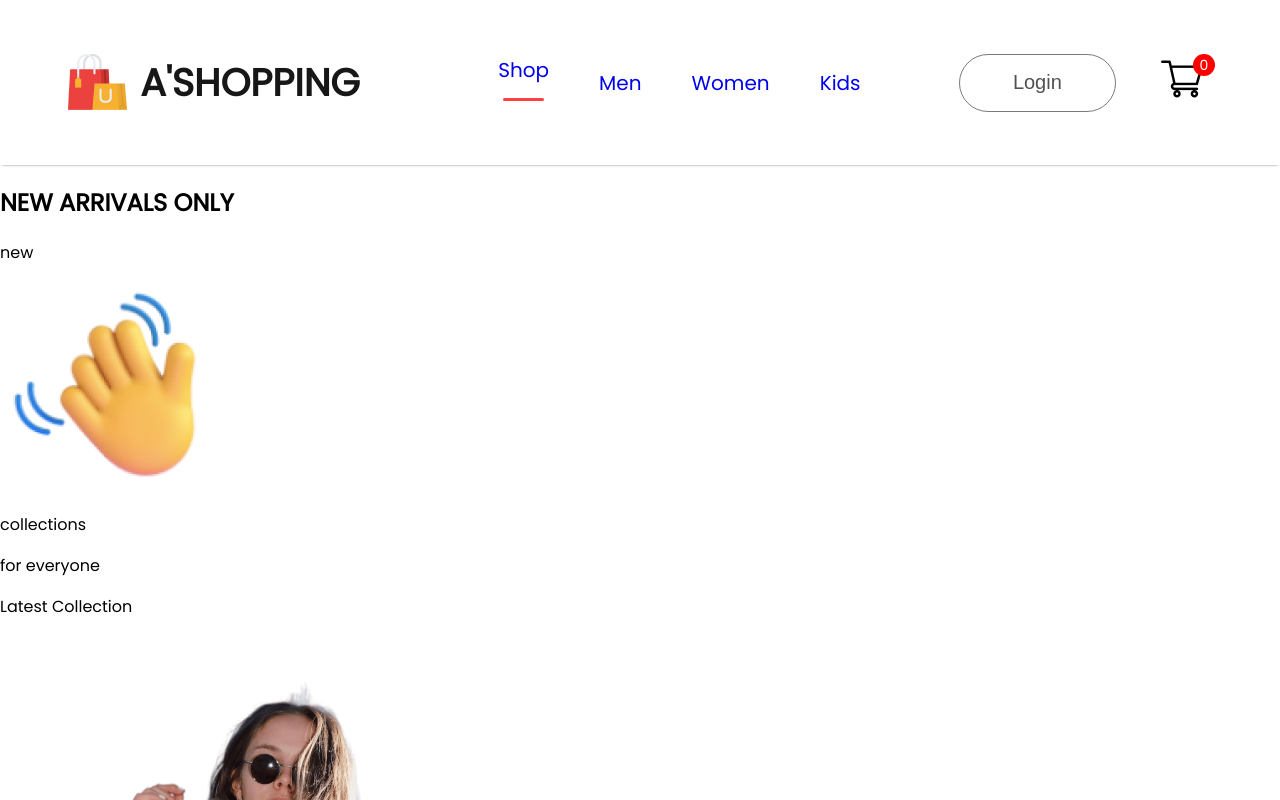
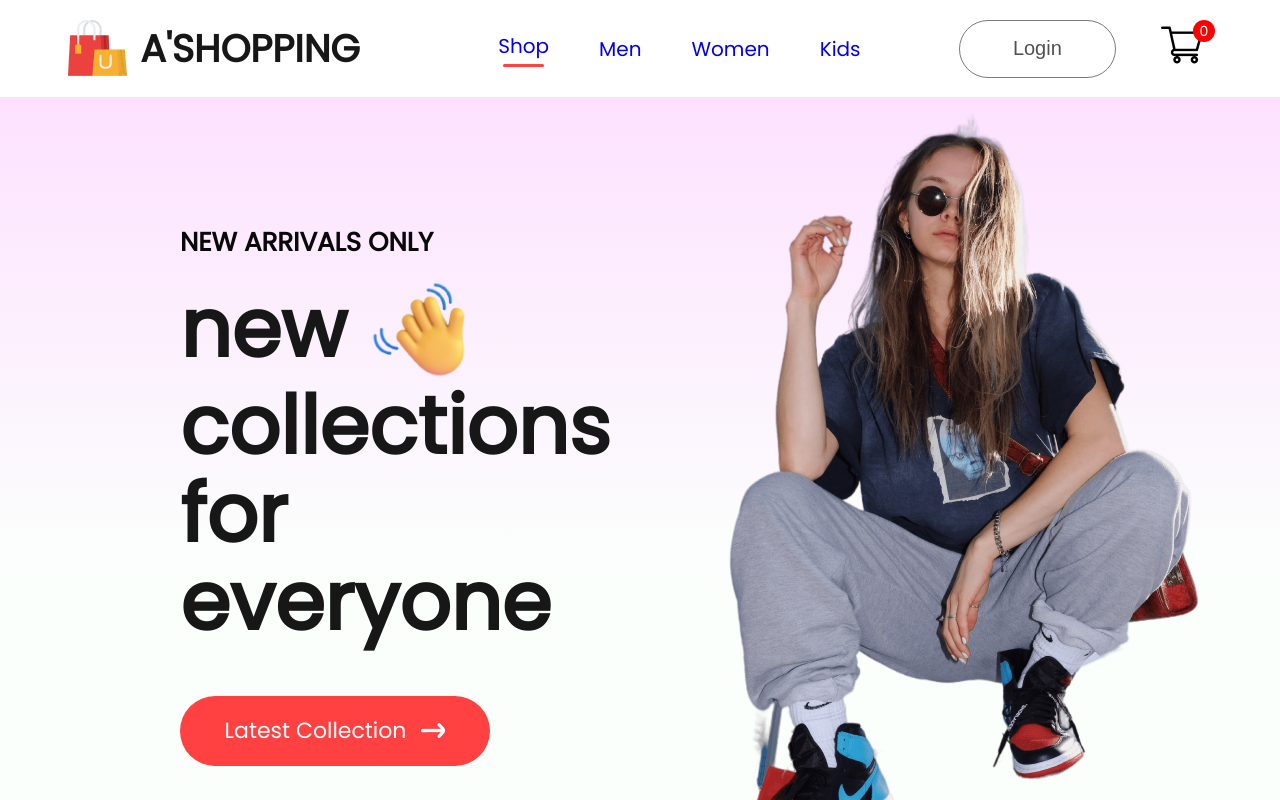
Before and after one commit to Albion007/A-Shopping-E-commerce, a React (Create React App) app: page / in a window 1280 px wide. Shown: the top 800 px of the page. Built offline with nearby package versions, Linux system fonts and the light colour scheme.

Commit message:
hero finished at shop

```diff
--- a/src/Components/Hero/Hero.css
+++ b/src/Components/Hero/Hero.css
@@ -0,0 +1,54 @@
+.hero {
+    height: 100vh;
+    background: linear-gradient(180deg, #fde1ff, #e1ffea22 60%);
+    display: flex;
+}
+.hero-left{
+    flex: 1;
+    display: flex;
+    flex-direction: column;
+    justify-content: center;
+    gap: 20px;
+    padding-left: 180px;
+    line-height: 1.1;
+}
+.hero-left h2{
+    color: #090909;
+    font-size: 26px;
+    font-weight: 600;
+}
+
+.hero-left p{
+    color: #171717;
+    font-size: 80px;
+    font-weight: 700;
+}
+.hero-hand-icon{
+    display: flex;
+    align-items: center;
+    gap: 20px;
+}
+.hero-hand-icon img{
+    width: 105px;
+}
+.hero-latest-btn{
+    display: flex;
+    justify-content: center;
+    align-items: center;
+    gap: 15px;
+    width: 310px;
+    height: 70px;
+    border-radius: 75px;
+    margin-top: 30px;
+    background: #ff4141;
+    color: white;
+    font-size: 22px;
+    font-weight: 500;
+}
+
+.hero-right{
+    flex: 1;
+    display: flex;
+    align-items: center;
+    justify-content: center;
+}
--- a/src/Components/Hero/Hero.jsx
+++ b/src/Components/Hero/Hero.jsx
@@ -10,7 +10,7 @@
       <div className="hero-left">
         <h2>NEW ARRIVALS ONLY</h2>
         <div>
-            <div className="hand-hand-icon">
+            <div className="hero-hand-icon">
                 <p>new</p>
                 <img src={hand_icon} alt='' />
             </div>
--- a/src/index.css
+++ b/src/index.css
@@ -1,3 +1,6 @@
+*{
+  margin: 0;
+}
 body {
   margin: 0;
   font-family: -apple-system, BlinkMacSystemFont, 'Segoe UI', 'Roboto', 'Oxygen',
```
